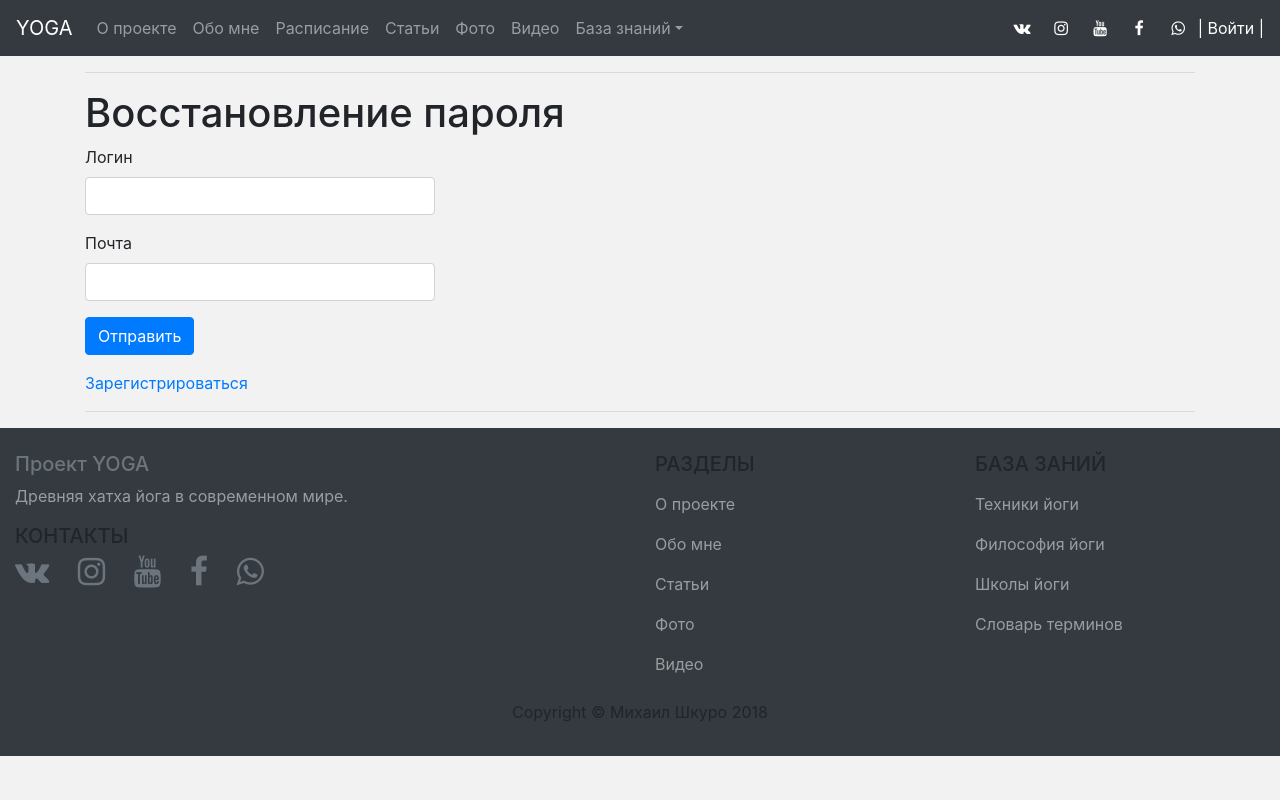
After one commit to mike-shukra/web-mvc-system-site, a PHP site: template Views/Recovery.php in a window 1280 px wide. The commit adds this page. Run offline with PHP 8.4, Linux system fonts and the light colour scheme; the template is opened without the code that fills it, so the values that code supplies are empty; some libraries are stand-ins or nearby versions.

Commit message:
Починил восстановление пароля

```diff
--- a/Controllers/Login.php
+++ b/Controllers/Login.php
@@ -16,7 +16,6 @@ class Login extends \App\Controller
 
     public function run(){
         $params = array();
-        // $auth = new \App\Auth;
         $auth = $this->auth;
         if($auth->authorization())
             return $this->render('LoginTrue', $params);
@@ -32,4 +31,5 @@ class Login extends \App\Controller
 
         return $this->render('Login');
     }
+
 }
--- a/Views/Login.php
+++ b/Views/Login.php
@@ -5,7 +5,7 @@
         <?php
         //~ если есть ошибки выводим и предлагаем восстановить пароль
         if (isset($params[error]))
-            echo $params[error] . '<a href="recovery.php">Восстановить пароль</a><br/>';
+            echo $params[error] . '<a href="/Recovery">Восстановить пароль</a><br/>';
         ?>
         <h1>Авторизация</h1>
 
--- /dev/null
+++ b/Views/Recovery.php
@@ -0,0 +1,28 @@
+<main role="main">
+    <div class="container marketing">
+        <hr class="featurette-divider">
+        <?php
+        if (isset($params[error]))
+            echo $params[error];
+        ?>
+        <h1>Восстановление пароля</h1>
+
+        <div class="row featurette">
+            <div class="col col-md-4">
+                <form action="/Recovery/run" method="post" class=" mb-3">
+                    <div class="form-group">
+                        <label for="login">Логин</label>
+                        <input type="text" class="form-control" id="login" name="login" value="<?= $_POST['login'] ?>">
+                    </div>
+                    <div class="form-group">
+                        <label for="mail">Почта</label>
+                        <input type="text" class="form-control" name="mail" id="mail" value="<?= $_POST['mail'] ?>" />
+                    </div>
+                    <input class="btn btn-primary" type="submit" value="Отправить" name="send">
+                </form>
+                <a href="/Join">Зарегистрироваться</a>
+            </div>
+        </div>
+        <hr class="featurette-divider">
+
+    </div>
```
Also changed, not shown: App/Auth.php (+12 -6 lines), Controllers/Recovery.php (added, +21 -0 lines), Views/Join.php (+10 -10 lines), Views/RecoveryTrue.php (added, +10 -0 lines).
